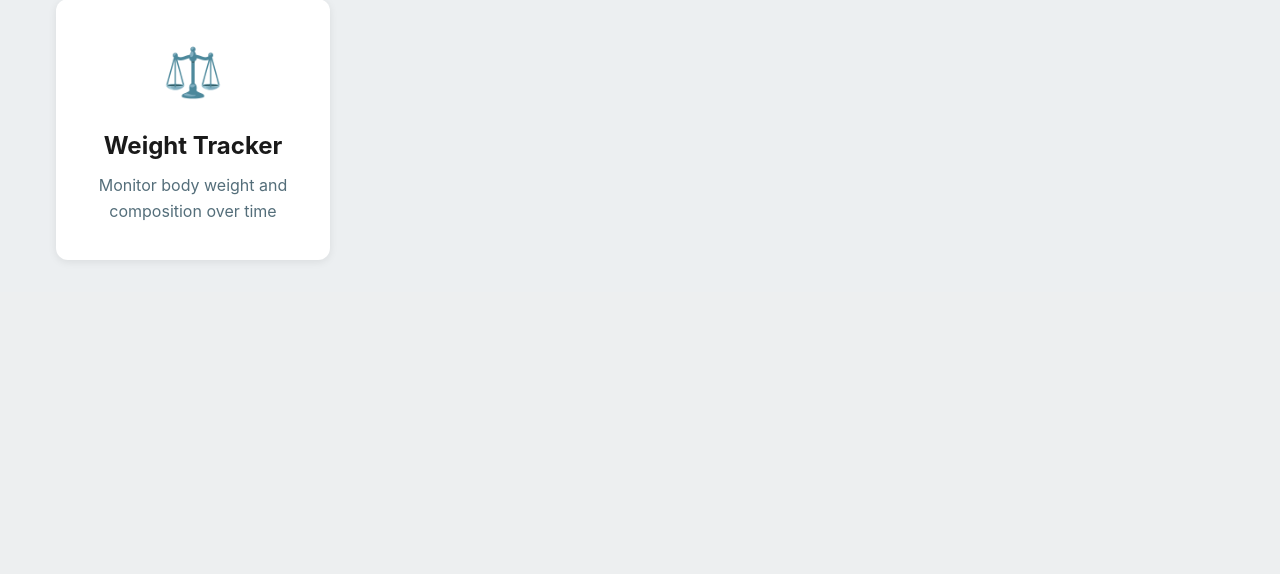
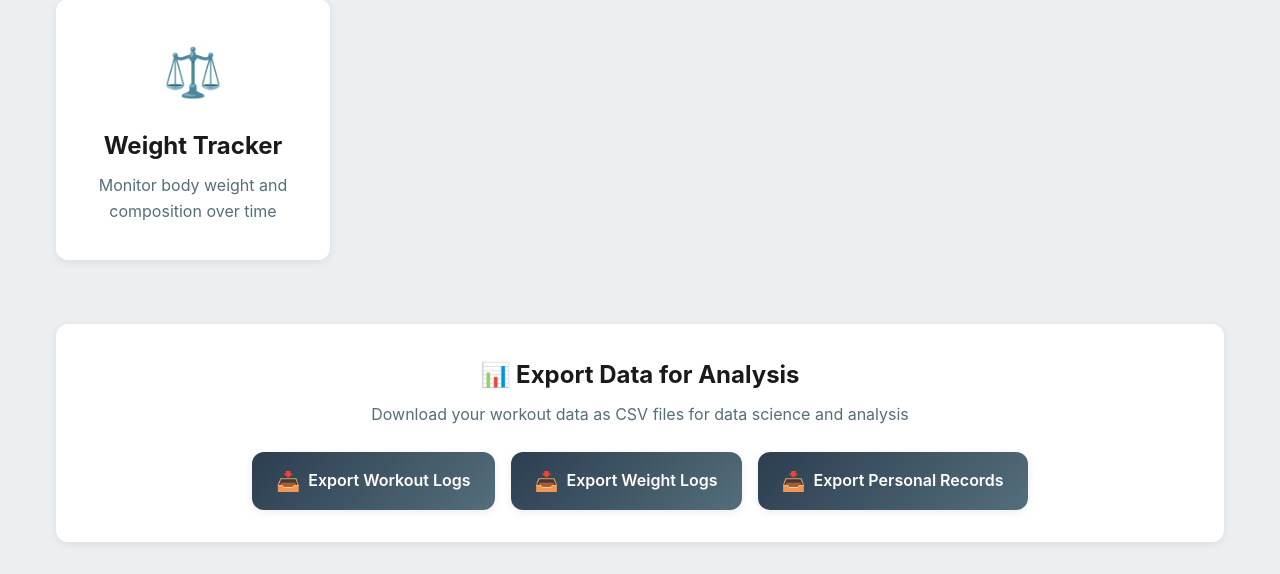
Before and after one commit to Arashi20/Workout_Logging_App, a Flask app: page / in a window 1280 px wide. Shown: the part 578-1152 px from the top of the page. Before the commit the page ends 839 px from the top, so only its background shows below. Run offline with Flask 3, Linux system fonts and the light colour scheme; the visitor is signed in with stand-in values (Sample User, id 1).

Commit message:
Small changes in landing page

```diff
--- a/app.py
+++ b/app.py
@@ -1,5 +1,7 @@
 import os
-from flask import Flask, render_template, request, redirect, url_for, flash, jsonify
+import csv
+from io import StringIO
+from flask import Flask, render_template, request, redirect, url_for, flash, jsonify, Response
 from flask_login import LoginManager, login_user, logout_user, login_required, current_user
 from werkzeug.security import generate_password_hash, check_password_hash
 from datetime import datetime, timedelta
@@ -401,6 +403,140 @@ def delete_exercise(exercise_id):
 
     return redirect(url_for('exercises'))
 
+@app.route('/export/workout-logs')
+@login_required
+def export_workout_logs():
+    """Export comprehensive workout log as CSV (denormalized - one row per set)"""
+    # Query all workout logs for current user with related data
+    logs = db.session.query(
+        WorkoutSession.id.label('session_id'),
+        WorkoutSession.start_time.label('session_date'),
+        WorkoutSession.duration_minutes,
+        WorkoutSession.notes.label('session_notes'),
+        Exercise.name.label('exercise_name'),
+        WorkoutLog.set_number,
+        WorkoutLog.reps,
+        WorkoutLog.weight,
+        WorkoutLog.set_type
+    ).join(
+        WorkoutLog, WorkoutSession.id == WorkoutLog.session_id
+    ).join(
+        Exercise, WorkoutLog.exercise_id == Exercise.id
+    ).filter(
+        WorkoutSession.user_id == current_user.id
+    ).order_by(
+        WorkoutSession.start_time.desc(), WorkoutLog.id
+    ).all()
+
+    # Create CSV in memory
+    si = StringIO()
+    writer = csv.writer(si)
+
+    # Write header
+    writer.writerow([
+        'session_id', 'session_date', 'session_duration_minutes',
+        'exercise_name', 'set_number', 'reps', 'weight', 'set_type', 'session_notes'
+    ])
+
+    # Write data rows
+    for log in logs:
+        writer.writerow([
+            log.session_id,
+            log.session_date.strftime('%Y-%m-%d %H:%M:%S') if log.session_date else '',
+            log.duration_minutes if log.duration_minutes else '',
+            log.exercise_name,
+            log.set_number,
+            log.reps,
+            log.weight if log.weight else '',
+            log.set_type,
+            log.session_notes if log.session_notes else ''
+        ])
+
+    # Prepare response
+    output = si.getvalue()
+    si.close()
+
+    return Response(
+        output,
+        mimetype='text/csv',
+        headers={'Content-Disposition': f'attachment; filename=workout_logs_{datetime.utcnow().strftime("%Y%m%d")}.csv'}
+    )
+
+@app.route('/export/weight-logs')
+@login_required
+def export_weight_logs():
+    """Export weight tracker data as CSV"""
+    weight_logs = WeightLog.query.filter_by(user_id=current_user.id).order_by(WeightLog.logged_at).all()
+
+    # Create CSV in memory
+    si = StringIO()
+    writer = csv.writer(si)
+
+    # Write header
+    writer.writerow(['log_date', 'weight', 'body_fat_percentage', 'visceral_fat'])
+
+    # Write data rows
+    for log in weight_logs:
+        writer.writerow([
+            log.logged_at.strftime('%Y-%m-%d %H:%M:%S'),
+            log.weight,
+            log.body_fat_percentage if log.body_fat_percentage else '',
+            log.visceral_fat if log.visceral_fat else ''
+        ])
+
+    # Prepare response
+    output = si.getvalue()
+    si.close()
+
+    return Response(
+        output,
+        mimetype='text/csv',
+        headers={'Content-Disposition': f'attachment; filename=weight_logs_{datetime.utcnow().strftime("%Y%m%d")}.csv'}
+    )
+
+@app.route('/export/personal-records')
+@login_required
+def export_personal_records():
+    """Export personal records as CSV"""
+    prs = db.session.query(
+        Exercise.name.label('exercise_name'),
+        PersonalRecord.weight,
+        PersonalRecord.reps,
+        PersonalRecord.achieved_at
+    ).join(
+        Exercise, PersonalRecord.exercise_id == Exercise.id
+    ).filter(
+        PersonalRecord.user_id == current_user.id
+    ).order_by(
+        PersonalRecord.achieved_at.desc()
+    ).all()
+
+    # Create CSV in memory
+    si = StringIO()
+    writer = csv.writer(si)
+
+    # Write header
+    writer.writerow(['exercise_name', 'weight', 'reps', 'achieved_date'])
+
+    # Write data rows
+    for pr in prs:
+        writer.writerow([
+            pr.exercise_name,
+            pr.weight,
+            pr.reps,
+            pr.achieved_at.strftime('%Y-%m-%d %H:%M:%S')
+        ])
+
+    # Prepare response
+    output = si.getvalue()
+    si.close()
+
+    return Response(
+        output,
+        mimetype='text/csv',
+        headers={'Content-Disposition': f'attachment; filename=personal_records_{datetime.utcnow().strftime("%Y%m%d")}.csv'}
+    )
+
 @app.cli.command()
 def init_db():
     """Initialize the database."""
--- a/static/css/style.css
+++ b/static/css/style.css
@@ -298,6 +298,56 @@ body {
     font-size: 3rem;
     margin-bottom: 1rem;
 }
+
+/* Export section styles */
+.export-section {
+    margin-top: 4rem;
+    padding: 2rem;
+    background-color: var(--card-bg);
+    border-radius: var(--border-radius);
+    box-shadow: var(--shadow);
+}
+
+.export-section h2 {
+    color: var(--text-primary);
+    margin-bottom: 0.5rem;
+}
+
+.export-section p {
+    color: var(--text-secondary);
+    margin-bottom: 1.5rem;
+}
+
+.export-buttons {
+    display: flex;
+    gap: 1rem;
+    justify-content: center;
+    flex-wrap: wrap;
+}
+
+.btn-export {
+    display: inline-flex;
+    align-items: center;
+    gap: 0.5rem;
+    padding: 0.875rem 1.5rem;
+    background: linear-gradient(135deg, var(--primary-color), var(--secondary-color));
+    color: white;
+    text-decoration: none;
+    border-radius: var(--border-radius);
+    font-weight: 600;
+    transition: all 0.3s;
+    box-shadow: var(--shadow);
+}
+
+.btn-export:hover {
+    transform: translateY(-2px);
+    box-shadow: var(--shadow-hover);
+}
+
+.btn-export span {
+    font-size: 1.2rem;
+}
+
 
 .feature-card h2 {
     font-size: 1.5rem;
--- a/templates/landing.html
+++ b/templates/landing.html
@@ -40,5 +40,21 @@
             <p>Monitor body weight and composition over time</p>
         </a>
     </div>
+
+    <div class="export-section">
+        <h2>📊 Export Data for Analysis</h2>
+        <p>Download your workout data as CSV files for data science and analysis</p>
+        <div class="export-buttons">
+            <a href="{{ url_for('export_workout_logs') }}" class="btn btn-export">
+                <span>📥</span> Export Workout Logs
+            </a>
+            <a href="{{ url_for('export_weight_logs') }}" class="btn btn-export">
+                <span>📥</span> Export Weight Logs
+            </a>
+            <a href="{{ url_for('export_personal_records') }}" class="btn btn-export">
+                <span>📥</span> Export Personal Records
+            </a>
+        </div>
+    </div>
 </div>
 {% endblock %}
```
